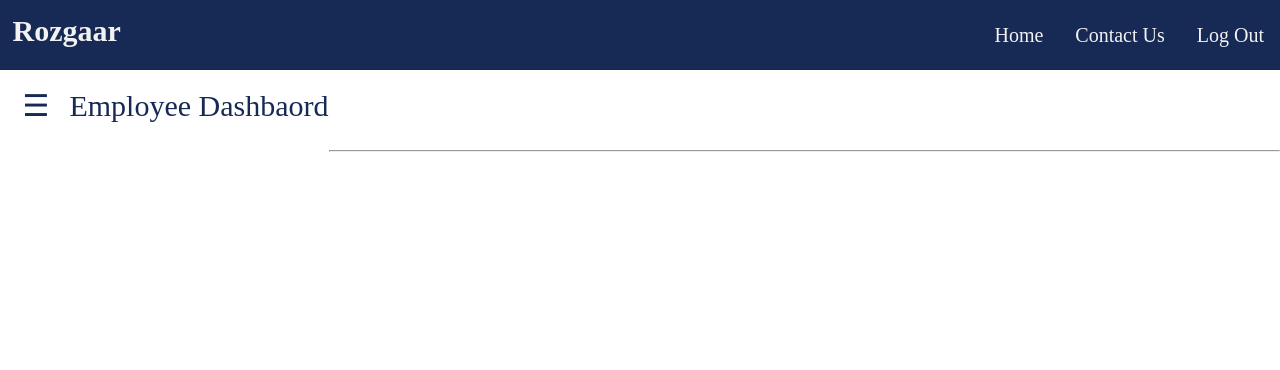
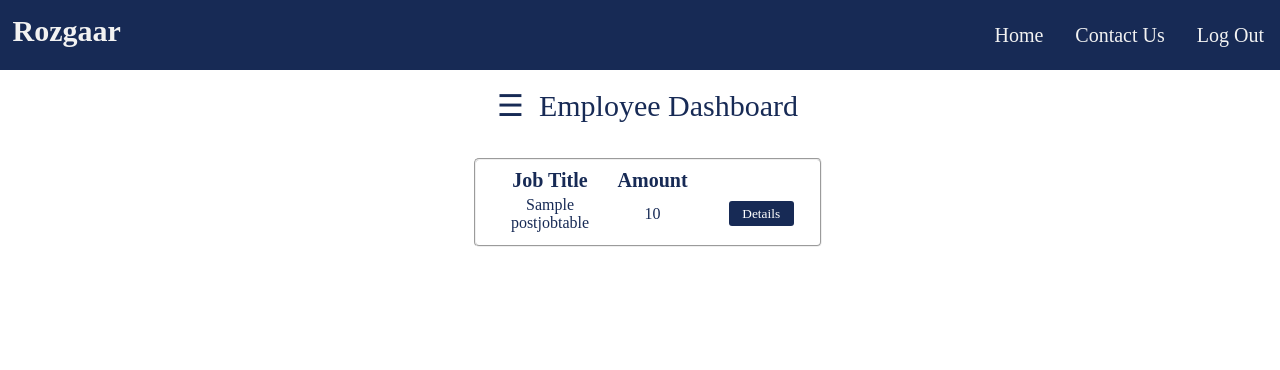
Before and after one commit to ganpat-university/ict-gnu-adprojects-2017-rozgaar, a PHP site: page /empDashB.php in a window 1280 px wide. Shown: the top 370 px of the page. Run offline with PHP 8.4, Linux system fonts and the light colour scheme; tables that the repository leaves empty or names only in its code hold one stand-in row (values such as "Sample post").

Commit message:
Add files via upload

```diff
--- a/projects/empDashB.php
+++ b/projects/empDashB.php
@@ -45,10 +45,31 @@
 				width: 100%;
 				height: 65%;
 			}
+			#anchortable{
+				color: #172a55;
+			}
+
+			#detailspane{
+				background-color:#172a55;
+				font-family:Century Gothic;
+				color:white;
+				width:65px;
+				height:25px;
+				border-radius:3px;
+				border:none;
+			}
+			#detailspane:hover {
+				cursor:pointer;
+				background-color: white;
+				color: #172a55;
+				border-radius: 3px;
+				transition: 0.1s;
+			}
+
 		</style>
 	</head>
 	<body>
-		<div class="main">
+		<section class="main">
 			<div id="header">
 				<?php
 					include 'header1.php';
@@ -69,12 +90,37 @@
 					<br/>
 					<a href="contactUS.php">Contact Us</a>
 				</div>
+      </div>
 			<div id="content">
-					<span style="font-size:30px;cursor:pointer" onclick="openNav()">&nbsp;&nbsp;&nbsp;&#9776;</span>	<!--&#9776; is used for toggle sign.-->
-					&nbsp;&nbsp;&nbsp;&nbsp;<span style="font-size:30px;text-align:center">Employee Dashbaord</span>
+				<div style="font-size:30px;cursor:pointer" onclick="openNav()">&nbsp;&nbsp;&#9776;&nbsp; Employee Dashboard</div>	<!--&#9776; is used for toggle sign.-->
 			</div>
+		</section>
+    <section style="margin-top: 0%;height: 100%;">
+			<fieldset style="border-radius:5px;width:25%;height:auto;margin-left:37%;">
+        <table style="margin-left:10px;">
+          <tr style="font-size:20px;">
+            <th width="100px">Job Title</th>
+            <th width="100px">Amount</th>
+						<th></th>
+          </tr>
+          <?php
+            require 'Connection.php';
+            $sql = "select Job_Title,Amount FROM postjobtable";
+            $result = $con->query($sql);
+            if($result->num_rows > 0){
+              while($row = $result->fetch_assoc()){
+                echo "<tr style='text-align:center;'><td width='100px'>".$row["Job_Title"]."</td><td width='100px'>".$row["Amount"]."</td><td width='100px'>&nbsp;&nbsp;&nbsp;<button id='detailspane'>Details</button></td></tr>";
+              }
+              echo "</table>";
+            }
+            else{
+              echo "Else";
+            }
+          ?>
+        </table>
+			</fieldset>
+    </section>
     <script>
-					window.addEventListener('click',outsideClick);
       function openNav() {
         document.getElementById("mySidenav").style.width = "270px";
       }
@@ -82,11 +128,5 @@
         document.getElementById("mySidenav").style.width = "0";
       }
     </script>
-			</div>
-			<br/>
-			<br/>
-			<br/>
-			<hr>
-		</div>
 	</body>
 </html>
```
Also changed, not shown: projects/button.php (+38 -31 lines). Lines whose indentation alone changed are shown as unchanged.
